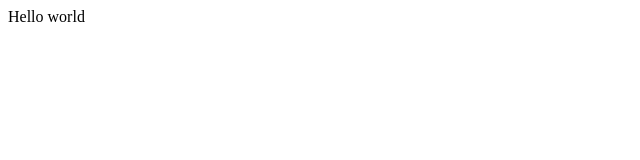
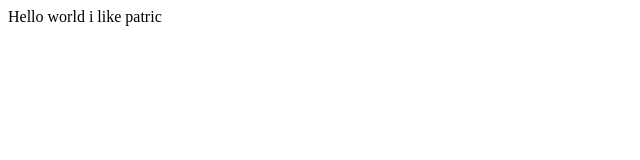
Before and after one commit to pljf/Task-Schedule, a React (Vite) app in the folder my-app/: page / in a window 1280 px wide. Shown: the top 160 px of the page, without its empty margins (0-640 px from the left). Built offline with nearby package versions, Linux system fonts and the light colour scheme.

Commit message:
issue check

```diff
--- a/my-app/src/App.tsx
+++ b/my-app/src/App.tsx
@@ -5,7 +5,7 @@ function App() {
     <>
       <section id="Header"></section>
       <section id="task-input"> </section>
-      <section id="task-schedule">Hello world</section>
+      <section id="task-schedule">Hello world i like patric</section>
       <section id="animation"></section>
     </>
 
```
